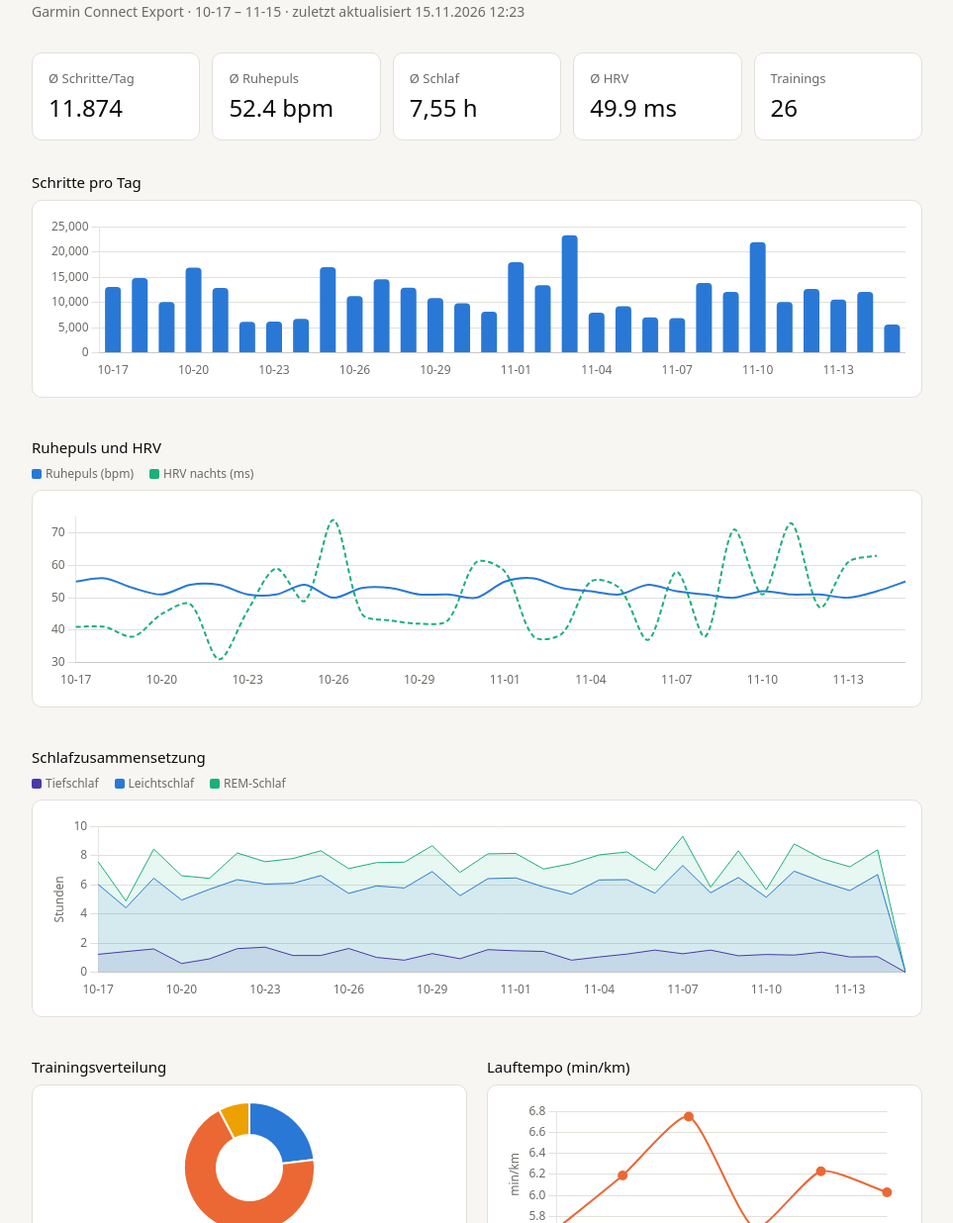
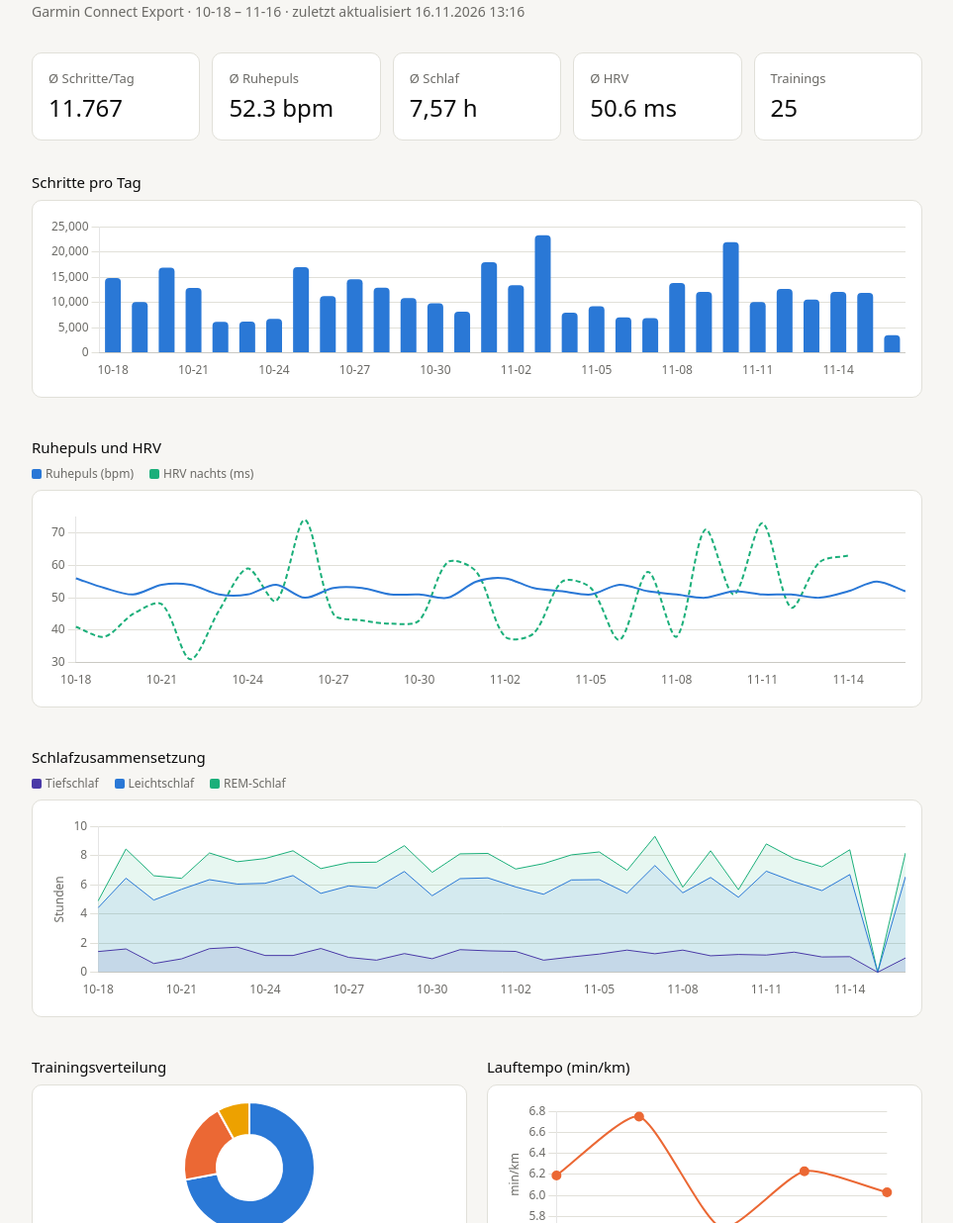
Before and after one commit to Muckdes/Garmin, a plain HTML site: page docs/index.html in a window 1280 px wide. Shown: the part 64-1300 px from the top of the page at 99% size, without its empty margins (158-1121 px from the left). Drawn offline with nearby package versions, Linux system fonts and the light colour scheme.

Commit message:
Dashboard automatisch aktualisiert

```diff
--- a/docs/index.html
+++ b/docs/index.html
@@ -39,14 +39,14 @@
 <body>
 <div class="wrap">
   <h1>Trainings-Dashboard</h1>
-  <p class="sub">Garmin Connect Export &middot; 10-17 – 11-15 &middot; zuletzt aktualisiert 15.11.2026 12:23</p>
+  <p class="sub">Garmin Connect Export &middot; 10-18 – 11-16 &middot; zuletzt aktualisiert 16.11.2026 13:16</p>
 
   <div class="kpis">
-    <div class="kpi"><p>Ø Schritte/Tag</p><p>11.874</p></div>
-    <div class="kpi"><p>Ø Ruhepuls</p><p>52.4 bpm</p></div>
-    <div class="kpi"><p>Ø Schlaf</p><p>7,55 h</p></div>
-    <div class="kpi"><p>Ø HRV</p><p>49.9 ms</p></div>
-    <div class="kpi"><p>Trainings</p><p>26</p></div>
+    <div class="kpi"><p>Ø Schritte/Tag</p><p>11.767</p></div>
+    <div class="kpi"><p>Ø Ruhepuls</p><p>52.3 bpm</p></div>
+    <div class="kpi"><p>Ø Schlaf</p><p>7,57 h</p></div>
+    <div class="kpi"><p>Ø HRV</p><p>50.6 ms</p></div>
+    <div class="kpi"><p>Trainings</p><p>25</p></div>
   </div>
 
   <h2>Schritte pro Tag</h2>
@@ -83,18 +83,18 @@
 
 <script src="https://cdn.jsdelivr.net/npm/chart.js@4.4.1/dist/chart.umd.min.js"></script>
 <script>
-const dates = ["10-17", "10-18", "10-19", "10-20", "10-21", "10-22", "10-23", "10-24", "10-25", "10-26", "10-27", "10-28", "10-29", "10-30", "10-31", "11-01", "11-02", "11-03", "11-04", "11-05", "11-06", "11-07", "11-08", "11-09", "11-10", "11-11", "11-12", "11-13", "11-14", "11-15"];
-const steps = [13056, 14853, 10059, 16919, 12871, 6152, 6209, 6724, 16975, 11255, 14607, 12942, 10868, 9827, 8167, 17960, 13416, 23319, 7975, 9228, 7037, 6901, 13876, 12091, 21946, 10070, 12680, 10585, 12064, 5598];
-const rhr = [55, 56, 53, 51, 54, 54, 51, 51, 54, 50, 53, 53, 51, 51, 50, 55, 56, 53, 52, 51, 54, 52, 51, 50, 52, 51, 51, 50, 52, 55];
-const hrv = [41.0, 41.0, 38.0, 45.0, 48.0, 31.0, 46.0, 59.0, 49.0, 74.0, 45.0, 43.0, 42.0, 43.0, 61.0, 58.0, 38.0, 39.0, 55.0, 53.0, 37.0, 58.0, 38.0, 71.0, 51.0, 73.0, 47.0, 61.0, 63.0, null];
-const deep = [1.23, 1.42, 1.6, 0.6, 0.92, 1.62, 1.72, 1.15, 1.15, 1.63, 1.02, 0.83, 1.28, 0.93, 1.55, 1.47, 1.43, 0.83, 1.05, 1.25, 1.52, 1.27, 1.52, 1.13, 1.22, 1.18, 1.38, 1.05, 1.07, 0.0];
-const light = [4.8, 3.0, 4.85, 4.35, 4.77, 4.73, 4.33, 4.95, 5.48, 3.78, 4.9, 4.95, 5.63, 4.32, 4.87, 5.0, 4.42, 4.52, 5.28, 5.1, 3.9, 6.05, 3.93, 5.37, 3.92, 5.75, 4.83, 4.55, 5.63, 0.0];
-const rem = [1.55, 0.47, 2.0, 1.67, 0.75, 1.83, 1.53, 1.7, 1.7, 1.7, 1.6, 1.77, 1.77, 1.6, 1.7, 1.68, 1.23, 2.1, 1.72, 1.9, 1.57, 2.0, 0.38, 1.83, 0.52, 1.87, 1.58, 1.63, 1.7, 0.0];
-const typeLabels = ["Laufen", "Krafttraining", "indoor_cycling"];
-const typeCounts = [6, 18, 2];
+const dates = ["10-18", "10-19", "10-20", "10-21", "10-22", "10-23", "10-24", "10-25", "10-26", "10-27", "10-28", "10-29", "10-30", "10-31", "11-01", "11-02", "11-03", "11-04", "11-05", "11-06", "11-07", "11-08", "11-09", "11-10", "11-11", "11-12", "11-13", "11-14", "11-15", "11-16"];
+const steps = [14853, 10059, 16919, 12871, 6152, 6209, 6724, 16975, 11255, 14607, 12942, 10868, 9827, 8167, 17960, 13416, 23319, 7975, 9228, 7037, 6901, 13876, 12091, 21946, 10070, 12680, 10585, 12064, 11902, 3521];
+const rhr = [56, 53, 51, 54, 54, 51, 51, 54, 50, 53, 53, 51, 51, 50, 55, 56, 53, 52, 51, 54, 52, 51, 50, 52, 51, 51, 50, 52, 55, 52];
+const hrv = [41.0, 38.0, 45.0, 48.0, 31.0, 46.0, 59.0, 49.0, 74.0, 45.0, 43.0, 42.0, 43.0, 61.0, 58.0, 38.0, 39.0, 55.0, 53.0, 37.0, 58.0, 38.0, 71.0, 51.0, 73.0, 47.0, 61.0, 63.0, null, 61.0];
+const deep = [1.42, 1.6, 0.6, 0.92, 1.62, 1.72, 1.15, 1.15, 1.63, 1.02, 0.83, 1.28, 0.93, 1.55, 1.47, 1.43, 0.83, 1.05, 1.25, 1.52, 1.27, 1.52, 1.13, 1.22, 1.18, 1.38, 1.05, 1.07, 0.0, 0.98];
+const light = [3.0, 4.85, 4.35, 4.77, 4.73, 4.33, 4.95, 5.48, 3.78, 4.9, 4.95, 5.63, 4.32, 4.87, 5.0, 4.42, 4.52, 5.28, 5.1, 3.9, 6.05, 3.93, 5.37, 3.92, 5.75, 4.83, 4.55, 5.63, 0.0, 5.57];
+const rem = [0.47, 2.0, 1.67, 0.75, 1.83, 1.53, 1.7, 1.7, 1.7, 1.6, 1.77, 1.77, 1.6, 1.7, 1.68, 1.23, 2.1, 1.72, 1.9, 1.57, 2.0, 0.38, 1.83, 0.52, 1.87, 1.58, 1.63, 1.7, 0.0, 1.63];
+const typeLabels = ["Krafttraining", "Laufen", "indoor_cycling"];
+const typeCounts = [18, 5, 2];
 const typeColors = ["#2a78d6", "#eb6834", "#eda100"];
-const runDates = ["10-16", "10-20", "10-27", "11-01", "11-03", "11-10"];
-const pace = [5.68, 6.19, 6.75, 5.69, 6.23, 6.03];
+const runDates = ["10-20", "10-27", "11-01", "11-03", "11-10"];
+const pace = [6.19, 6.75, 5.69, 6.23, 6.03];
 
 Chart.defaults.font.family = "system-ui, -apple-system, sans-serif";
 Chart.defaults.color = '#6b6a66';
```
